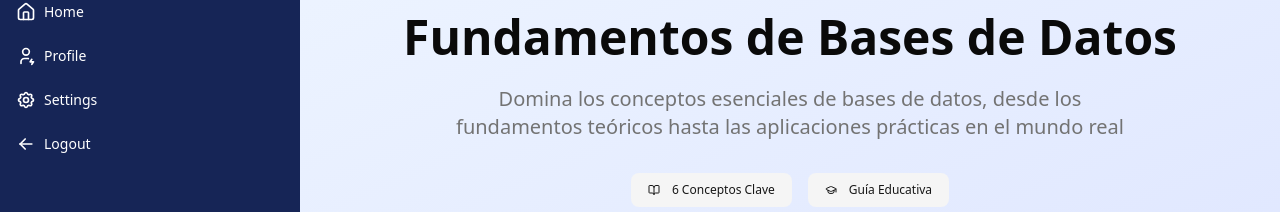
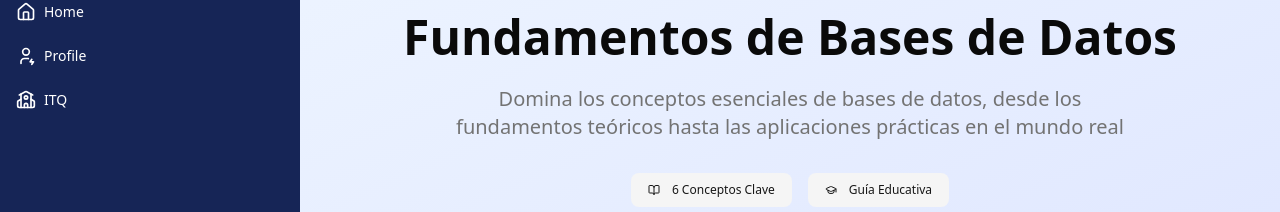
Before and after one commit to mickeycv120/bd-page, a Next.js app: page / in a window 1280 px wide. Shown: the part 155-367 px from the top of the page. Built offline with nearby package versions, Linux system fonts and the light colour scheme.

Commit message:
feat: update sidebar menu links to include ITQ and Itq students with correct URLs

```diff
--- a/src/components/sidebar-menu.tsx
+++ b/src/components/sidebar-menu.tsx
@@ -4,7 +4,7 @@ import { Sidebar, SidebarBody, SidebarLink } from "@/components/ui/sidebar";
 import { IconArrowLeft, IconSettings, IconUserBolt } from "@tabler/icons-react";
 import { useState } from "react";
 import { motion } from "motion/react";
-import { Home } from "lucide-react";
+import { Home, School } from "lucide-react";
 
 export default function SidebarMenu() {
   const links = [
@@ -23,17 +23,10 @@ export default function SidebarMenu() {
       ),
     },
     {
-      label: "Settings",
-      href: "#",
+      label: "ITQ",
+      href: "https://queretaro.tecnm.mx/",
       icon: (
-        <IconSettings className="h-5 w-5 shrink-0 text-white dark:text-neutral-200" />
-      ),
-    },
-    {
-      label: "Logout",
-      href: "#",
-      icon: (
-        <IconArrowLeft className="h-5 w-5 shrink-0 text-white dark:text-neutral-200" />
+        <School className="h-5 w-5 shrink-0 text-white dark:text-neutral-200" />
       ),
     },
   ];
@@ -80,7 +73,7 @@ export default function SidebarMenu() {
             <SidebarLink
               link={{
                 label: "Itq students",
-                href: "#",
+                href: "https://sii.itq.edu.mx/sistema/",
                 icon: (
                   <Image
                     src="https://queretaro.tecnm.mx/wp-content/uploads/2021/09/LOGOS-INSTITUCIONALES-ITQ-07-1024x1024.png"
```
